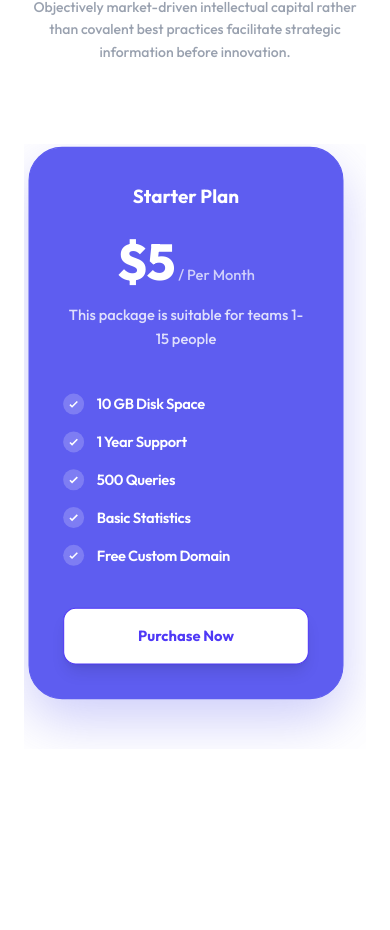
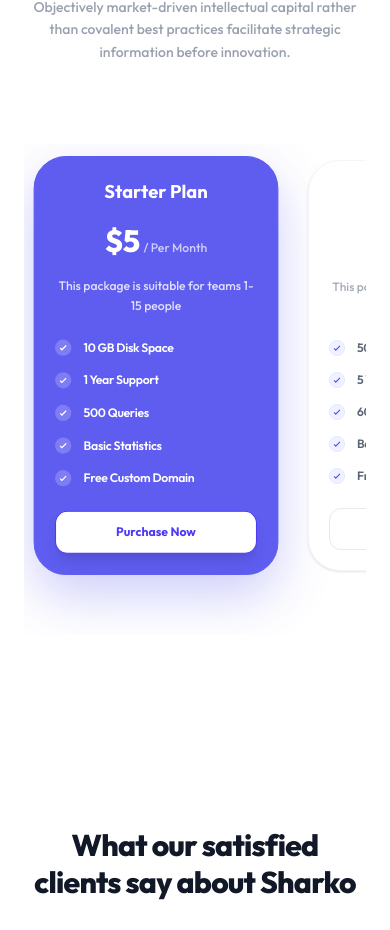
Before and after one commit to jagathkrishna123/Sark-App-LandingPage, a React (Vite) app: page / in a window 390 px wide. Shown: the part 4675-5605 px from the top of the page. Built offline with nearby package versions, Linux system fonts and the light colour scheme.

Commit message:
19th feb commit

```diff
--- a/src/component/Plans.jsx
+++ b/src/component/Plans.jsx
@@ -107,7 +107,7 @@ const Plans = () => {
                 {/* Grid on Desktop, Horizontal Scroll on Mobile */}
                 <div
                     ref={scrollContainerRef}
-                    className="flex overflow-x-auto snap-x snap-mandatory gap-6 pb-12 sm:pb-0 sm:grid sm:grid-cols-2 lg:grid-cols-4 scrollbar-hide no-scrollbar"
+                    className="flex overflow-x-auto snap-x snap-mandatory gap-2 pb-12 sm:pb-0 sm:grid sm:grid-cols-2 lg:grid-cols-4 scrollbar-hide no-scrollbar"
                     style={{
                         msOverflowStyle: 'none',
                         scrollbarWidth: 'none',
--- a/src/component/PriceCard.jsx
+++ b/src/component/PriceCard.jsx
@@ -1,38 +1,118 @@
+// import React from 'react';
+
+// const PriceCard = React.forwardRef(({ title, price, description, features, buttonText, isSelected, onSelect }, ref) => (
+//     <div
+//         ref={ref}
+//         onClick={onSelect}
+//         className={`cursor-pointer p-8 rounded-[32px] border transition-all duration-500 flex flex-col h-full
+//         snap-center min-w-[300px] sm:min-w-0
+//         ${isSelected
+//                 ? 'bg-[#5e5df0] text-white border-[#5e5df0] shadow-[0_20px_50px_rgba(94,93,240,0.3)] scale-[1.05] z-10'
+//                 : 'bg-white text-gray-900 border-gray-100 shadow-sm hover:shadow-xl scale-100 opacity-90 sm:opacity-100'
+//             }`}
+//     >
+//         <div className="flex flex-col items-center sm:items-start text-center sm:text-left">
+//             <h3 className={`text-lg font-bold mb-6 ${isSelected ? 'text-white' : 'text-gray-900'}`}>
+//                 {title}
+//             </h3>
+
+//             <div className="flex items-baseline gap-1 mb-4">
+//                 <span className="text-5xl font-extrabold tracking-tight">${price}</span>
+//                 <span className={`text-sm font-medium ${isSelected ? 'text-white/70' : 'text-gray-500'}`}>
+//                     / Per Month
+//                 </span>
+//             </div>
+
+//             <p className={`text-sm mb-10 leading-relaxed font-medium ${isSelected ? 'text-white/80' : 'text-gray-400'}`}>
+//                 {description}
+//             </p>
+//         </div>
+
+//         <div className="space-y-4 mb-10 flex-grow">
+//             {features.map((feature, index) => (
+//                 <div key={index} className="flex items-center gap-3">
+//                     <div
+//                         className={`w-5 h-5 rounded-full flex items-center justify-center flex-shrink-0
+//                         ${isSelected
+//                                 ? 'bg-white/20'
+//                                 : 'bg-indigo-50 border border-indigo-100'
+//                             }`}
+//                     >
+//                         <svg
+//                             viewBox="0 0 24 24"
+//                             className={`w-3 h-3 fill-none stroke-current stroke-[3]
+//                             ${isSelected ? 'text-white' : 'text-indigo-600'}`}
+//                         >
+//                             <path d="M5 13l4 4L19 7" />
+//                         </svg>
+//                     </div>
+//                     <span
+//                         className={`text-sm font-semibold tracking-tight
+//                         ${isSelected ? 'text-white' : 'text-gray-600'}`}
+//                     >
+//                         {feature}
+//                     </span>
+//                 </div>
+//             ))}
+//         </div>
+
+//         <button
+//             className={`w-full py-4 rounded-xl font-bold text-sm transition-all border
+//             ${isSelected
+//                     ? 'bg-white text-indigo-600 hover:bg-gray-50 shadow-lg'
+//                     : 'bg-white text-gray-900 border-gray-200 hover:bg-gray-50 hover:border-gray-300'
+//                 }`}
+//         >
+//             {buttonText}
+//         </button>
+//     </div>
+// ));
+
+// PriceCard.displayName = 'PriceCard';
+
+// export default PriceCard;
+
+
+
 import React from 'react';
 
-const PriceCard = React.forwardRef(({ title, price, description, features, buttonText, isSelected, onSelect }, ref) => (
+const PriceCard = React.forwardRef(
+  ({ title, price, description, features, buttonText, isSelected, onSelect }, ref) => (
     <div
       ref={ref}
       onClick={onSelect}
-        className={`cursor-pointer p-8 rounded-[32px] border transition-all duration-500 flex flex-col h-full
-        snap-center min-w-[300px] sm:min-w-0
+      className={`cursor-pointer p-5 sm:p-6 md:p-8 rounded-[32px] border transition-all duration-500 flex flex-col
+      w-[85%] xs:w-[75%] sm:w-full min-w-[240px] sm:min-w-0
+      snap-center
       ${isSelected
-                ? 'bg-[#5e5df0] text-white border-[#5e5df0] shadow-[0_20px_50px_rgba(94,93,240,0.3)] scale-[1.05] z-10'
+          ? 'bg-[#5e5df0] text-white border-[#5e5df0] shadow-[0_20px_50px_rgba(94,93,240,0.3)] scale-[1.02] sm:scale-[1.05] z-10'
           : 'bg-white text-gray-900 border-gray-100 shadow-sm hover:shadow-xl scale-100 opacity-90 sm:opacity-100'
         }`}
     >
       <div className="flex flex-col items-center sm:items-start text-center sm:text-left">
-            <h3 className={`text-lg font-bold mb-6 ${isSelected ? 'text-white' : 'text-gray-900'}`}>
+        <h3 className={`text-lg font-bold mb-4 sm:mb-6 ${isSelected ? 'text-white' : 'text-gray-900'}`}>
           {title}
         </h3>
 
         <div className="flex items-baseline gap-1 mb-4">
-                <span className="text-5xl font-extrabold tracking-tight">${price}</span>
-                <span className={`text-sm font-medium ${isSelected ? 'text-white/70' : 'text-gray-500'}`}>
+          <span className="text-3xl sm:text-4xl md:text-5xl font-extrabold tracking-tight">
+            ${price}
+          </span>
+          <span className={`text-xs sm:text-sm font-medium ${isSelected ? 'text-white/70' : 'text-gray-500'}`}>
             / Per Month
           </span>
         </div>
 
-            <p className={`text-sm mb-10 leading-relaxed font-medium ${isSelected ? 'text-white/80' : 'text-gray-400'}`}>
+        <p className={`text-xs sm:text-sm mb-6 sm:mb-10 leading-relaxed font-medium ${isSelected ? 'text-white/80' : 'text-gray-400'}`}>
           {description}
         </p>
       </div>
 
-        <div className="space-y-4 mb-10 flex-grow">
+      <div className="space-y-4 mb-6 sm:mb-10 sm:flex-grow">
         {features.map((feature, index) => (
           <div key={index} className="flex items-center gap-3">
             <div
-                        className={`w-5 h-5 rounded-full flex items-center justify-center flex-shrink-0
+              className={`w-4 h-4 sm:w-5 sm:h-5 rounded-full flex items-center justify-center flex-shrink-0
               ${isSelected
                   ? 'bg-white/20'
                   : 'bg-indigo-50 border border-indigo-100'
@@ -40,14 +120,14 @@ const PriceCard = React.forwardRef(({ title, price, description, features, butto
             >
               <svg
                 viewBox="0 0 24 24"
-                            className={`w-3 h-3 fill-none stroke-current stroke-[3]
+                className={`w-2.5 h-2.5 sm:w-3 sm:h-3 fill-none stroke-current stroke-[3]
                 ${isSelected ? 'text-white' : 'text-indigo-600'}`}
               >
                 <path d="M5 13l4 4L19 7" />
               </svg>
             </div>
             <span
-                        className={`text-sm font-semibold tracking-tight
+              className={`text-xs sm:text-sm font-semibold tracking-tight
               ${isSelected ? 'text-white' : 'text-gray-600'}`}
             >
               {feature}
@@ -57,7 +137,7 @@ const PriceCard = React.forwardRef(({ title, price, description, features, butto
       </div>
 
       <button
-            className={`w-full py-4 rounded-xl font-bold text-sm transition-all border
+        className={`w-full py-3 sm:py-4 rounded-xl font-bold text-xs sm:text-sm transition-all border
         ${isSelected
             ? 'bg-white text-indigo-600 hover:bg-gray-50 shadow-lg'
             : 'bg-white text-gray-900 border-gray-200 hover:bg-gray-50 hover:border-gray-300'
@@ -66,7 +146,8 @@ const PriceCard = React.forwardRef(({ title, price, description, features, butto
         {buttonText}
       </button>
     </div>
-));
+  )
+);
 
 PriceCard.displayName = 'PriceCard';
 
```
Lines whose indentation alone changed are shown as unchanged.
